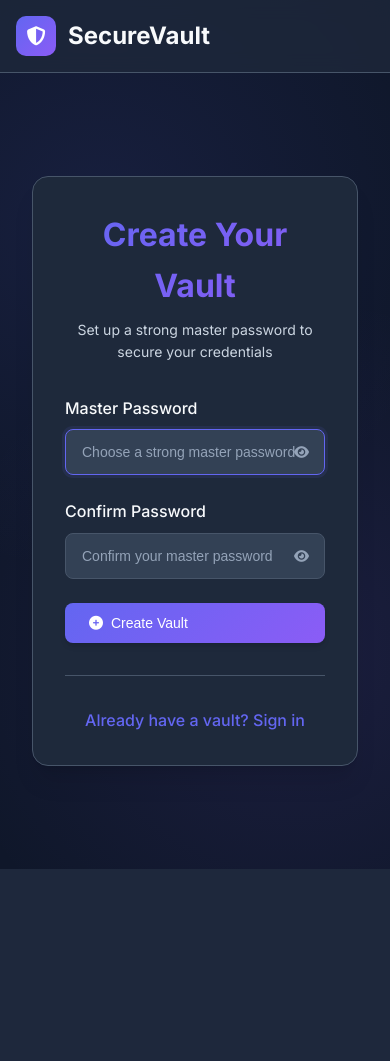
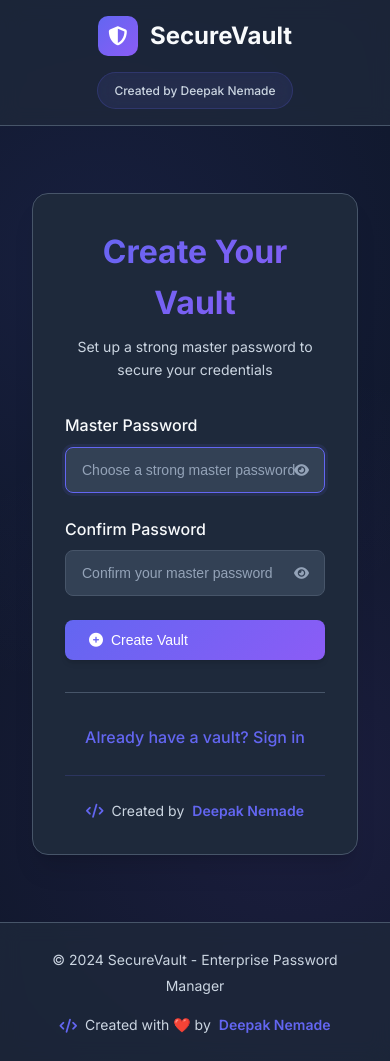
Before and after one commit to DeepDN/credential-manager, a FastAPI app: page / in a window 390 px wide. Before the commit the page ends 869 px from the top, so only its background shows below. Run offline with FastAPI, Linux system fonts and the light colour scheme.

Commit message:
✨ Add Creator Credit: Deepak Nemade
🏷️ Added creator attribution across all pages:
- Header credit badge in main application
- Footer credit in dashboard and auth screens
- Professional styling with gradient accents
- Responsive design for mobile devices

📄 Pages Updated:
- Main application interface (header & footer)
- Authentication screens (login & setup)
- Shared credential pages (modern redesign)
- Error pages (invalid/expired links)
- Loading/fallback pages

🎨 Design Features:
- Consistent branding across all pages
- Professional badge styling with backdrop blur
- Gradient text effects for creator name
- FontAwesome icons for visual appeal
- Mobile-responsive layout adjustments

🔧 Technical Improvements:
- Enhanced sharing page with modern dark theme
- Improved error handling and user feedback
- Better JavaScript for copy functionality
- Consistent color scheme and typography
- Professional loading states

This ensures proper attribution while maintaining
the professional appearance of SecureVault.

```diff
--- a/app/main.py
+++ b/app/main.py
@@ -92,23 +92,35 @@ async def root():
         # Fallback to basic HTML if template not found
         return """
         <!DOCTYPE html>
-        <html>
+        <html lang="en">
         <head>
             <title>SecureVault - Loading...</title>
             <meta charset="utf-8">
             <meta name="viewport" content="width=device-width, initial-scale=1">
+            <link href="https://fonts.googleapis.com/css2?family=Inter:wght@300;400;500;600;700&display=swap" rel="stylesheet">
             <style>
                 body {
-                    font-family: Arial, sans-serif;
+                    font-family: 'Inter', -apple-system, BlinkMacSystemFont, 'Segoe UI', Roboto, sans-serif;
                     display: flex;
+                    flex-direction: column;
                     justify-content: center;
                     align-items: center;
                     height: 100vh;
                     margin: 0;
                     background: #0f172a;
                     color: white;
+                    background-image:
+                        radial-gradient(circle at 25% 25%, rgba(99, 102, 241, 0.1) 0%, transparent 50%),
+                        radial-gradient(circle at 75% 75%, rgba(139, 92, 246, 0.1) 0%, transparent 50%);
                 }
-                .loading { text-align: center; }
+                .loading {
+                    text-align: center;
+                    background: #1e293b;
+                    padding: 3rem;
+                    border-radius: 16px;
+                    border: 1px solid #475569;
+                    box-shadow: 0 20px 25px -5px rgb(0 0 0 / 0.1);
+                }
                 .spinner {
                     border: 4px solid #334155;
                     border-top: 4px solid #6366f1;
@@ -118,14 +130,45 @@ async def root():
                     animation: spin 1s linear infinite;
                     margin: 0 auto 20px;
                 }
+                .title {
+                    font-size: 2rem;
+                    font-weight: 700;
+                    margin-bottom: 0.5rem;
+                    background: linear-gradient(135deg, #6366f1 0%, #8b5cf6 100%);
+                    -webkit-background-clip: text;
+                    -webkit-text-fill-color: transparent;
+                    background-clip: text;
+                }
+                .subtitle {
+                    color: #cbd5e1;
+                    margin-bottom: 2rem;
+                }
+                .creator-credit {
+                    margin-top: 2rem;
+                    padding-top: 2rem;
+                    border-top: 1px solid #475569;
+                    color: #94a3b8;
+                    font-size: 0.875rem;
+                    display: flex;
+                    align-items: center;
+                    justify-content: center;
+                    gap: 0.5rem;
+                }
+                .creator-credit strong {
+                    color: #6366f1;
+                    font-weight: 600;
+                }
                 @keyframes spin { 0% { transform: rotate(0deg); } 100% { transform: rotate(360deg); } }
             </style>
         </head>
         <body>
             <div class="loading">
                 <div class="spinner"></div>
-                <h2>🔐 SecureVault</h2>
-                <p>Loading your secure vault...</p>
+                <h2 class="title">🔐 SecureVault</h2>
+                <p class="subtitle">Loading your secure vault...</p>
+                <div class="creator-credit">
+                    Created by <strong>Deepak Nemade</strong>
+                </div>
             </div>
             <script>
                 setTimeout(() => {
@@ -315,36 +358,350 @@ async def view_shared_credential(token: str):
 
     if not credential_data:
         return """
-        <html><body>
-            <h1>Invalid or Expired Link</h1>
-            <p>This sharing link is invalid or has expired.</p>
-        </body></html>
+        <!DOCTYPE html>
+        <html lang="en">
+        <head>
+            <meta charset="UTF-8">
+            <meta name="viewport" content="width=device-width, initial-scale=1.0">
+            <title>Invalid Link - SecureVault</title>
+            <link href="https://cdnjs.cloudflare.com/ajax/libs/font-awesome/6.4.0/css/all.min.css" rel="stylesheet">
+            <link href="https://fonts.googleapis.com/css2?family=Inter:wght@300;400;500;600;700&display=swap" rel="stylesheet">
+            <style>
+                :root {
+                    --primary-color: #6366f1;
+                    --dark-bg: #0f172a;
+                    --card-bg: #1e293b;
+                    --text-primary: #f8fafc;
+                    --text-secondary: #cbd5e1;
+                    --border-color: #475569;
+                    --error-color: #ef4444;
+                }
+
+                * { margin: 0; padding: 0; box-sizing: border-box; }
+
+                body {
+                    font-family: 'Inter', -apple-system, BlinkMacSystemFont, 'Segoe UI', Roboto, sans-serif;
+                    background: var(--dark-bg);
+                    color: var(--text-primary);
+                    line-height: 1.6;
+                    min-height: 100vh;
+                    display: flex;
+                    align-items: center;
+                    justify-content: center;
+                    background-image:
+                        radial-gradient(circle at 25% 25%, rgba(99, 102, 241, 0.1) 0%, transparent 50%),
+                        radial-gradient(circle at 75% 75%, rgba(139, 92, 246, 0.1) 0%, transparent 50%);
+                }
+
+                .container {
+                    max-width: 500px;
+                    margin: 2rem;
+                    background: var(--card-bg);
+                    padding: 3rem 2rem;
+                    border-radius: 16px;
+                    box-shadow: 0 20px 25px -5px rgb(0 0 0 / 0.1), 0 8px 10px -6px rgb(0 0 0 / 0.1);
+                    border: 1px solid var(--border-color);
+                    text-align: center;
+                }
+
+                .error-icon {
+                    font-size: 4rem;
+                    color: var(--error-color);
+                    margin-bottom: 1.5rem;
+                }
+
+                .title {
+                    font-size: 1.75rem;
+                    font-weight: 700;
+                    margin-bottom: 1rem;
+                    color: var(--text-primary);
+                }
+
+                .message {
+                    color: var(--text-secondary);
+                    margin-bottom: 2rem;
+                    font-size: 1.1rem;
+                }
+
+                .footer {
+                    margin-top: 2rem;
+                    padding-top: 2rem;
+                    border-top: 1px solid var(--border-color);
+                    color: var(--text-secondary);
+                    font-size: 0.875rem;
+                }
+
+                .creator-credit {
+                    display: flex;
+                    align-items: center;
+                    justify-content: center;
+                    gap: 0.5rem;
+                    margin-top: 1rem;
+                }
+
+                .creator-credit strong {
+                    color: var(--primary-color);
+                    font-weight: 600;
+                }
+
+                .creator-credit i {
+                    color: var(--primary-color);
+                }
+            </style>
+        </head>
+        <body>
+            <div class="container">
+                <div class="error-icon">
+                    <i class="fas fa-exclamation-triangle"></i>
+                </div>
+                <h1 class="title">Invalid or Expired Link</h1>
+                <p class="message">This sharing link is invalid or has expired for security reasons.</p>
+
+                <div class="footer">
+                    <p>Powered by SecureVault - Enterprise Password Manager</p>
+                    <div class="creator-credit">
+                        <i class="fas fa-code"></i>
+                        Created by <strong>Deepak Nemade</strong>
+                    </div>
+                </div>
+            </div>
+        </body>
+        </html>
         """
 
     return f"""
     <html>
     <head>
-        <title>Shared Credential</title>
+        <title>Shared Credential - SecureVault</title>
+        <meta charset="utf-8">
+        <meta name="viewport" content="width=device-width, initial-scale=1">
+        <link href="https://cdnjs.cloudflare.com/ajax/libs/font-awesome/6.4.0/css/all.min.css" rel="stylesheet">
+        <link href="https://fonts.googleapis.com/css2?family=Inter:wght@300;400;500;600;700&display=swap" rel="stylesheet">
         <style>
-            body {{ font-family: Arial, sans-serif; margin: 40px; background: #f5f5f5; }}
-            .container {{ max-width: 500px; margin: 0 auto; background: white; padding: 30px; border-radius: 8px; box-shadow: 0 2px 10px rgba(0,0,0,0.1); }}
-            .credential {{ border: 1px solid #ddd; padding: 20px; border-radius: 4px; }}
-            button {{ background: #007bff; color: white; padding: 8px 16px; border: none; border-radius: 4px; cursor: pointer; margin-left: 10px; }}
+            :root {{
+                --primary-color: #6366f1;
+                --dark-bg: #0f172a;
+                --card-bg: #1e293b;
+                --surface-bg: #334155;
+                --text-primary: #f8fafc;
+                --text-secondary: #cbd5e1;
+                --border-color: #475569;
+                --success-color: #10b981;
+                --warning-color: #f59e0b;
+            }}
+
+            * {{ margin: 0; padding: 0; box-sizing: border-box; }}
+
+            body {{
+                font-family: 'Inter', -apple-system, BlinkMacSystemFont, 'Segoe UI', Roboto, sans-serif;
+                background: var(--dark-bg);
+                color: var(--text-primary);
+                line-height: 1.6;
+                min-height: 100vh;
+                display: flex;
+                flex-direction: column;
+                background-image:
+                    radial-gradient(circle at 25% 25%, rgba(99, 102, 241, 0.1) 0%, transparent 50%),
+                    radial-gradient(circle at 75% 75%, rgba(139, 92, 246, 0.1) 0%, transparent 50%);
+            }}
+
+            .container {{
+                max-width: 500px;
+                margin: 2rem auto;
+                background: var(--card-bg);
+                padding: 2rem;
+                border-radius: 16px;
+                box-shadow: 0 20px 25px -5px rgb(0 0 0 / 0.1), 0 8px 10px -6px rgb(0 0 0 / 0.1);
+                border: 1px solid var(--border-color);
+                backdrop-filter: blur(10px);
+                flex: 1;
+            }}
+
+            .header {{
+                text-align: center;
+                margin-bottom: 2rem;
+            }}
+
+            .title {{
+                font-size: 1.75rem;
+                font-weight: 700;
+                margin-bottom: 0.5rem;
+                background: linear-gradient(135deg, var(--primary-color) 0%, #8b5cf6 100%);
+                -webkit-background-clip: text;
+                -webkit-text-fill-color: transparent;
+                background-clip: text;
+            }}
+
+            .subtitle {{
+                color: var(--text-secondary);
+                font-size: 0.875rem;
+            }}
+
+            .credential {{
+                background: var(--surface-bg);
+                border: 1px solid var(--border-color);
+                padding: 1.5rem;
+                border-radius: 12px;
+                margin-bottom: 1.5rem;
+            }}
+
+            .credential h3 {{
+                color: var(--text-primary);
+                margin-bottom: 1rem;
+                font-size: 1.25rem;
+                display: flex;
+                align-items: center;
+                gap: 0.5rem;
+            }}
+
+            .field {{
+                margin-bottom: 1rem;
+                display: flex;
+                align-items: center;
+                justify-content: space-between;
+                flex-wrap: wrap;
+                gap: 0.5rem;
+            }}
+
+            .field-label {{
+                font-weight: 500;
+                color: var(--text-secondary);
+            }}
+
+            .field-value {{
+                color: var(--text-primary);
+                font-family: monospace;
+                background: rgba(99, 102, 241, 0.1);
+                padding: 0.25rem 0.5rem;
+                border-radius: 4px;
+                flex: 1;
+                min-width: 0;
+            }}
+
+            .btn {{
+                background: var(--primary-color);
+                color: white;
+                padding: 0.5rem 1rem;
+                border: none;
+                border-radius: 6px;
+                cursor: pointer;
+                font-size: 0.875rem;
+                font-weight: 500;
+                transition: all 0.2s ease;
+                display: inline-flex;
+                align-items: center;
+                gap: 0.5rem;
+            }}
+
+            .btn:hover {{
+                background: #4f46e5;
+                transform: translateY(-1px);
+            }}
+
+            .btn-secondary {{
+                background: var(--surface-bg);
+                border: 1px solid var(--border-color);
+            }}
+
+            .btn-secondary:hover {{
+                background: var(--card-bg);
+            }}
+
+            .warning {{
+                background: rgba(245, 158, 11, 0.1);
+                border: 1px solid rgba(245, 158, 11, 0.2);
+                color: #fbbf24;
+                padding: 1rem;
+                border-radius: 8px;
+                font-size: 0.875rem;
+                display: flex;
+                align-items: center;
+                gap: 0.5rem;
+            }}
+
+            .footer {{
+                text-align: center;
+                margin-top: 2rem;
+                padding-top: 2rem;
+                border-top: 1px solid var(--border-color);
+                color: var(--text-secondary);
+                font-size: 0.875rem;
+            }}
+
+            .creator-credit {{
+                display: flex;
+                align-items: center;
+                justify-content: center;
+                gap: 0.5rem;
+                margin-top: 1rem;
+            }}
+
+            .creator-credit strong {{
+                color: var(--primary-color);
+                font-weight: 600;
+            }}
+
+            .creator-credit i {{
+                color: var(--primary-color);
+            }}
+
+            @media (max-width: 768px) {{
+                .container {{ margin: 1rem; padding: 1.5rem; }}
+                .field {{ flex-direction: column; align-items: flex-start; }}
+                .field-value {{ width: 100%; }}
+            }}
         </style>
     </head>
     <body>
         <div class="container">
-            <h1>🔐 Shared Credential</h1>
+            <div class="header">
+                <h1 class="title">
+                    <i class="fas fa-share-alt"></i>
+                    Shared Credential
+                </h1>
+                <p class="subtitle">Securely shared via SecureVault</p>
+            </div>
+
             <div class="credential">
-                <h3>{credential_data['service_name']}</h3>
-                <p><strong>Username:</strong> {credential_data['username']}
-                   <button onclick="copyToClipboard('{credential_data['username']}')">Copy</button></p>
-                <p><strong>Password:</strong> <span id="password">••••••••</span>
-                   <button onclick="togglePassword()">Show</button>
-                   <button onclick="copyToClipboard('{credential_data['password']}')">Copy</button></p>
-                {f"<p><strong>Notes:</strong> {credential_data['notes']}</p>" if credential_data.get('notes') else ''}
+                <h3>
+                    <i class="fas fa-globe"></i>
+                    {credential_data['service_name']}
+                </h3>
+
+                <div class="field">
+                    <span class="field-label">Username:</span>
+                    <span class="field-value">{credential_data['username']}</span>
+                    <button class="btn btn-secondary" onclick="copyToClipboard('{credential_data['username']}')">
+                        <i class="fas fa-copy"></i> Copy
+                    </button>
+                </div>
+
+                <div class="field">
+                    <span class="field-label">Password:</span>
+                    <span class="field-value" id="password">••••••••</span>
+                    <button class="btn btn-secondary" onclick="togglePassword()">
+                        <i class="fas fa-eye" id="toggleIcon"></i> Show
+                    </button>
+                    <button class="btn" onclick="copyToClipboard('{credential_data['password']}')">
+                        <i class="fas fa-copy"></i> Copy
+                    </button>
+                </div>
+
+                {f'<div class="field"><span class="field-label">Notes:</span><span class="field-value">{credential_data["notes"]}</span></div>' if credential_data.get('notes') else ''}
             </div>
-            <p><small>⚠️ This link will expire and should not be shared further.</small></p>
+
+            <div class="warning">
+                <i class="fas fa-exclamation-triangle"></i>
+                This link will expire and should not be shared further for security reasons.
+            </div>
+
+            <div class="footer">
+                <p>Powered by SecureVault - Enterprise Password Manager</p>
+                <div class="creator-credit">
+                    <i class="fas fa-code"></i>
+                    Created by <strong>Deepak Nemade</strong>
+                </div>
+            </div>
         </div>
 
         <script>
@@ -353,34 +710,62 @@ async def view_shared_credential(token: str):
 
             function togglePassword() {{
                 const span = document.getElementById('password');
+                const icon = document.getElementById('toggleIcon');
                 const button = span.nextElementSibling;
 
                 if (!passwordVisible) {{
                     span.textContent = actualPassword;
-                    button.textContent = 'Hide';
+                    button.innerHTML = '<i class="fas fa-eye-slash" id="toggleIcon"></i> Hide';
                     passwordVisible = true;
 
                     // Auto-hide after 10 seconds
                     setTimeout(() => {{
-                        span.textContent = '••••••••';
-                        button.textContent = 'Show';
-                        passwordVisible = false;
+                        if (passwordVisible) {{
+                            span.textContent = '••••••••';
+                            button.innerHTML = '<i class="fas fa-eye" id="toggleIcon"></i> Show';
+                            passwordVisible = false;
+                        }}
                     }}, 10000);
                 }} else {{
                     span.textContent = '••••••••';
-                    button.textContent = 'Show';
+                    button.innerHTML = '<i class="fas fa-eye" id="toggleIcon"></i> Show';
                     passwordVisible = false;
                 }}
             }}
 
             function copyToClipboard(text) {{
                 navigator.clipboard.writeText(text).then(() => {{
-                    alert('Copied to clipboard!');
+                    // Show success message
+                    const originalText = event.target.innerHTML;
+                    event.target.innerHTML = '<i class="fas fa-check"></i> Copied!';
+                    event.target.style.background = 'var(--success-color)';
 
-                    // Clear clipboard after 30 seconds
+                    setTimeout(() => {{
+                        event.target.innerHTML = originalText;
+                        event.target.style.background = '';
+                    }}, 2000);
+
+                    // Clear clipboard after 30 seconds for security
                     setTimeout(() => {{
                         navigator.clipboard.writeText('');
                     }}, 30000);
+                }}).catch(() => {{
+                    // Fallback for older browsers
+                    const textArea = document.createElement('textarea');
+                    textArea.value = text;
+                    document.body.appendChild(textArea);
+                    textArea.select();
+                    document.execCommand('copy');
+                    document.body.removeChild(textArea);
+
+                    const originalText = event.target.innerHTML;
+                    event.target.innerHTML = '<i class="fas fa-check"></i> Copied!';
+                    event.target.style.background = 'var(--success-color)';
+
+                    setTimeout(() => {{
+                        event.target.innerHTML = originalText;
+                        event.target.style.background = '';
+                    }}, 2000);
                 }});
             }}
         </script>
--- a/app/templates/index.html
+++ b/app/templates/index.html
@@ -100,6 +100,17 @@
             gap: 1rem;
         }
 
+        .creator-credit {
+            color: var(--text-secondary);
+            font-size: 0.875rem;
+            font-weight: 500;
+            padding: 0.5rem 1rem;
+            background: rgba(99, 102, 241, 0.1);
+            border: 1px solid rgba(99, 102, 241, 0.2);
+            border-radius: 20px;
+            backdrop-filter: blur(10px);
+        }
+
         .btn {
             display: inline-flex;
             align-items: center;
@@ -152,6 +163,45 @@
             max-width: 1200px;
             margin: 0 auto;
             width: 100%;
+        }
+
+        /* Footer */
+        .footer {
+            background: rgba(30, 41, 59, 0.8);
+            backdrop-filter: blur(10px);
+            border-top: 1px solid var(--border-color);
+            padding: 1.5rem 2rem;
+            margin-top: auto;
+        }
+
+        .footer-content {
+            max-width: 1200px;
+            margin: 0 auto;
+            display: flex;
+            justify-content: space-between;
+            align-items: center;
+        }
+
+        .footer-text {
+            color: var(--text-secondary);
+            font-size: 0.875rem;
+        }
+
+        .footer-creator {
+            color: var(--text-secondary);
+            font-size: 0.875rem;
+            display: flex;
+            align-items: center;
+            gap: 0.5rem;
+        }
+
+        .footer-creator strong {
+            color: var(--primary-color);
+            font-weight: 600;
+        }
+
+        .footer-creator i {
+            color: var(--primary-color);
         }
 
         /* Auth Screen */
@@ -250,6 +300,28 @@
             margin-top: 2rem;
             padding-top: 2rem;
             border-top: 1px solid var(--border-color);
+        }
+
+        .auth-creator {
+            text-align: center;
+            margin-top: 1.5rem;
+            padding-top: 1.5rem;
+            border-top: 1px solid rgba(99, 102, 241, 0.2);
+            color: var(--text-secondary);
+            font-size: 0.875rem;
+            display: flex;
+            align-items: center;
+            justify-content: center;
+            gap: 0.5rem;
+        }
+
+        .auth-creator strong {
+            color: var(--primary-color);
+            font-weight: 600;
+        }
+
+        .auth-creator i {
+            color: var(--primary-color);
         }
 
         .auth-link {
@@ -525,8 +597,25 @@
                 padding: 1rem;
             }
 
+            .header-content {
+                flex-direction: column;
+                gap: 1rem;
+                align-items: center;
+            }
+
+            .creator-credit {
+                order: -1;
+                font-size: 0.75rem;
+            }
+
             .main-content {
                 padding: 1rem;
+            }
+
+            .footer-content {
+                flex-direction: column;
+                gap: 1rem;
+                text-align: center;
             }
 
             .auth-card {
@@ -597,6 +686,7 @@
                     <span>SecureVault</span>
                 </a>
                 <div class="user-menu">
+                    <span class="creator-credit">Created by Deepak Nemade</span>
                     <button id="logoutBtn" class="btn btn-danger hidden" onclick="logout()">
                         <i class="fas fa-sign-out-alt"></i>
                         Logout
@@ -649,6 +739,11 @@
                             <a href="#" class="auth-link" onclick="toggleSetup()">
                                 Need to create a new vault?
                             </a>
+                        </div>
+
+                        <div class="auth-creator">
+                            <i class="fas fa-code"></i>
+                            Created by <strong>Deepak Nemade</strong>
                         </div>
                     </div>
 
@@ -707,6 +802,11 @@
                             <a href="#" class="auth-link" onclick="toggleSetup()">
                                 Already have a vault? Sign in
                             </a>
+                        </div>
+
+                        <div class="auth-creator">
+                            <i class="fas fa-code"></i>
+                            Created by <strong>Deepak Nemade</strong>
                         </div>
                     </div>
                 </div>
@@ -799,6 +899,21 @@
                 </div>
             </div>
         </main>
+
+        <!-- Footer -->
+        <footer class="footer">
+            <div class="footer-content">
+                <div class="footer-left">
+                    <span class="footer-text">© 2024 SecureVault - Enterprise Password Manager</span>
+                </div>
+                <div class="footer-right">
+                    <span class="footer-creator">
+                        <i class="fas fa-code"></i>
+                        Created with ❤️ by <strong>Deepak Nemade</strong>
+                    </span>
+                </div>
+            </div>
+        </footer>
     </div>
 
     <!-- Add/Edit Credential Modal -->
```
